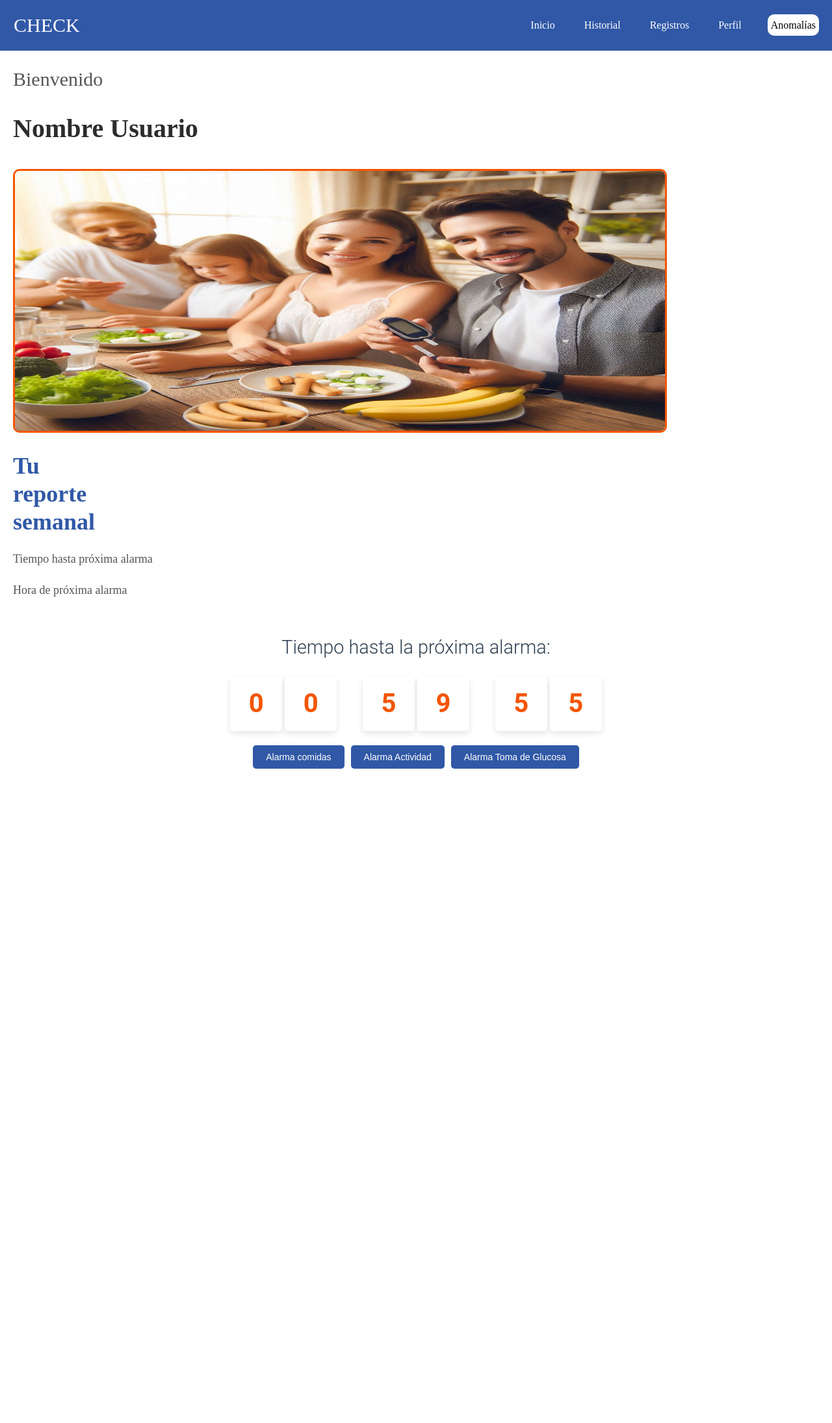
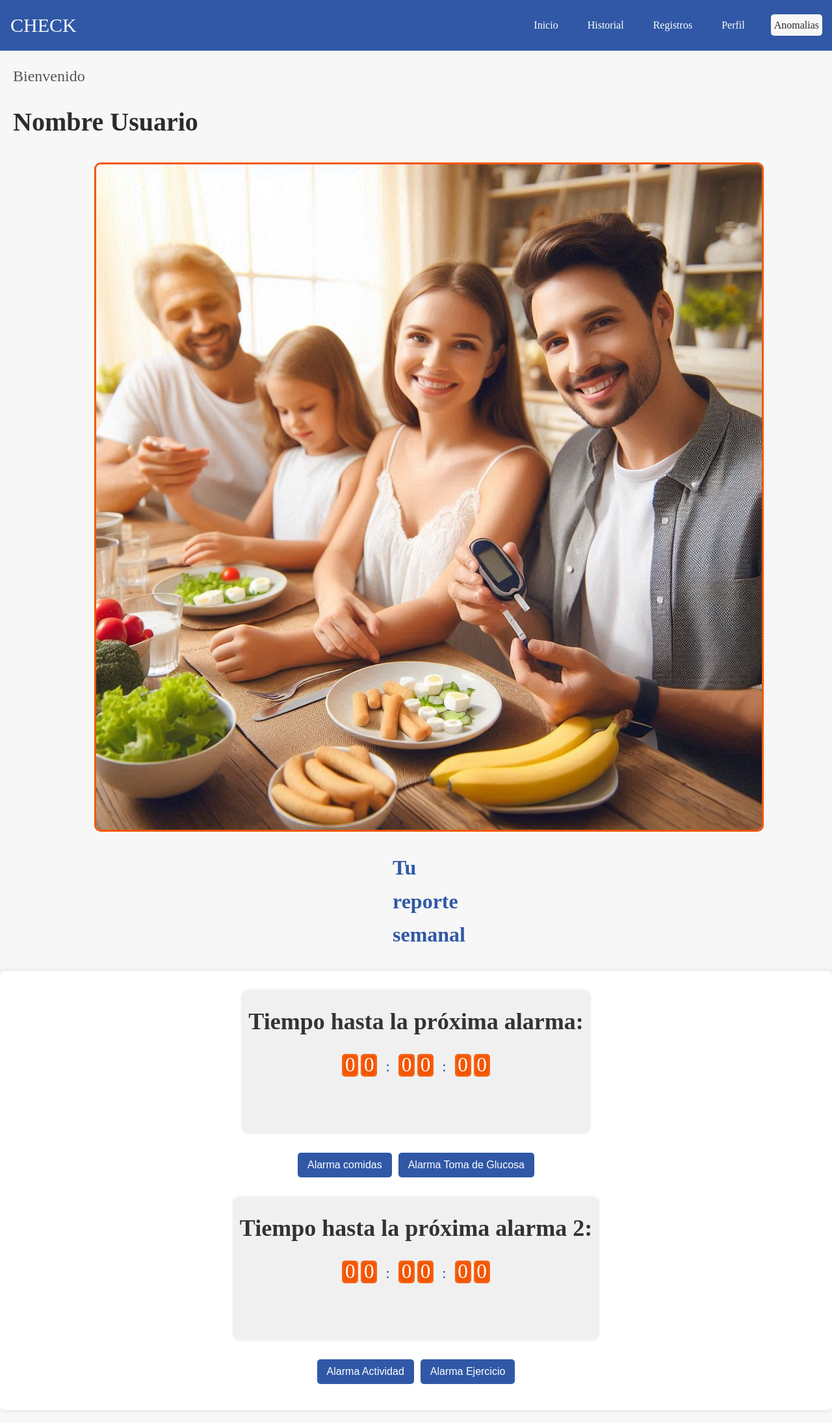
Before and after one commit to DouzZ4/Check.Inc, a PHP site: page /pages/Index_Patient.html in a window 1280 px wide. Shown: the whole page at 65% size. Before the commit the page ends 1183 px from the top, so only its background shows below. Run offline with PHP 8.4, Linux system fonts and the light colour scheme.

Commit message:
Contadores y correciones

```diff
--- a/Check/src/assets/styles/index_Patient.css
+++ b/Check/src/assets/styles/index_Patient.css
@@ -2,9 +2,6 @@
 body {
     margin: 0; /* Elimina los márgenes por defecto del body */
     font-family: Quando, bond; /* Define la fuente predeterminada */
-    display: contents; /* Muestra solo el contenido de los elementos, sin crear un contenedor adicional */
-    flex-direction: column; /* Organiza los elementos en columnas (no tiene efecto con display: contents) */
-    align-items: center; /* Centra los elementos horizontalmente */
     background-color: #f7f7f7; /* Color de fondo claro */
 }
 
@@ -12,50 +9,44 @@ body {
 .bienvenida {
     display: block; /* Hace que la sección ocupe toda la línea disponible */
     text-align: left; /* Alinea el texto a la izquierda */
-    margin-top: 20px; /* Margen superior */
     margin: 20px; /* Margen alrededor de toda la sección */
 }
 
 .bienvenida p {
-    font-size: 30px; /* Tamaño del texto */
+    font-size: 1.5em; /* Tamaño del texto */
     color: #555; /* Color de texto gris */
 }
 
 .bienvenida h1 {
-    font-size: 40px; /* Tamaño del título */
+    font-size: 2.5em; /* Tamaño del título */
     font-weight: bold; /* Negrita para el texto */
     color: #2C2C2C; /* Color del texto */
 }
 
 /* Estilo para la sección del reporte semanal */
 .reporte-semanal {
-    display: flex; /* Hace que los elementos hijos se organicen en línea o columna */
-    flex-direction: column; /* Organiza los elementos en una columna */
-    align-items: left; /* Alinea los elementos a la izquierda */
-    margin-top: 20px; /* Margen superior */
-    text-align: left; /* Alinea el texto a la izquierda */
-    margin: 20px; /* Margen alrededor de toda la sección */
+    display: flex;
+    flex-direction: column;
+    align-items: center; /* Centra horizontalmente el contenido */
+    margin: 20px;
+    width: 100%;
+    text-align: center; /* Centra el texto también */
 }
 
 .imagen-reporte {
-    justify-content: center;
-    width: 1000px; /* Ajusta el tamaño de la imagen al 80% del contenedor */
-    height: 400px;
-    border: 3px solid #f45501; /* Borde con color naranja */
-    border-radius: 10px; /* Bordes redondeados */
-    margin-bottom: 20px; /* Margen inferior */
+    width: auto; /* Ajuste automático del ancho */
+    max-width: 80%; /* Limita el ancho al 80% del contenedor */
+    height: auto; /* Altura automática */
+    border: 3px solid #f45501;
+    border-radius: 10px;
+    margin-bottom: 20px;
 }
 
 .reporte-semanal h2 {
-    font-size: 36px; /* Tamaño del subtítulo */
+    text-align: left;
+    font-size: 2em; /* Tamaño del subtítulo */
     color: #3058a6; /* Color azul del texto */
     margin: 0; /* Elimina el margen */
-    line-height: 1.2; /* Altura de línea */
-}
-
-.reporte-semanal p {
-    font-size: 18px; /* Tamaño del texto del párrafo */
-    color: #555; /* Color de texto gris */
 }
 
 /* Estilo para los botones de alarmas */
@@ -71,9 +62,9 @@ body {
     color: white; /* Texto en blanco */
     border: none; /* Sin borde */
     border-radius: 5px; /* Bordes redondeados */
-    padding: 10px 20px; /* Espacio interno del botón */
+    padding: 10px 15px; /* Espacio interno del botón */
     cursor: pointer; /* Cambia el cursor a puntero al pasar por encima */
-    font-size: 14px; /* Tamaño del texto */
+    font-size: 1em; /* Tamaño del texto */
     transition: background-color 0.3s; /* Suaviza el cambio de color del fondo */
 }
 
@@ -84,11 +75,64 @@ body {
 /* Estilo para la barra de navegación */
 .navbar {
     background-color: #3058a6; /* Fondo azul de la barra */
-    padding: 15px 20px; /* Espacio interno de la barra */
+    padding: 15px; /* Espacio interno de la barra */
     display: flex; /* Muestra los elementos en línea */
     align-items: center; /* Centra verticalmente los elementos */
     justify-content: space-between; /* Distribuye el contenido de forma uniforme */
     color: rgb(255, 255, 255); /* Texto en blanco */
+}
+
+/* Estilo para el contenedor de alarmas */
+.contenedor-alarma {
+    display: flex;
+    flex-wrap: wrap; /* Permite que los elementos se ajusten si es necesario */
+    justify-content: center; /* Centra el contenedor */
+    align-items: flex-start;
+    padding: 20px;
+    background-color: #ffffff;
+    border-radius: 8px;
+    box-shadow: 0px 0px 8px rgba(0, 0, 0, 0.1);
+    max-width: flex; /* Limita el ancho total del contenedor */
+    margin: 20px auto; /* Centra el contenedor en la página */
+}
+
+/* Contador */
+.contador {
+    flex: 1 1 200px; /* Tamaño más pequeño para el contador */
+    display: flex;
+    flex-direction: column;
+    align-items: center;
+    margin: 10px;
+}
+
+.contador h2 {
+    font-size: 1.5em; /* Tamaño del título del contador */
+    color: #333;
+    margin-bottom: 10px;
+}
+
+.contador-grupo {
+    display: flex;
+    gap: 4px;
+}
+
+.digito {
+    display: flex;
+    align-items: center;
+    justify-content: center;
+    width: 25px; /* Ancho más pequeño */
+    height: 35px; /* Alto más pequeño */
+    background-color: #f45501;
+    color: white;
+    font-size: 1.3em; /* Tamaño de la fuente más grande */
+    border-radius: 5px;
+    box-shadow: inset 0px 0px 4px rgba(255, 255, 255, 0.3);
+}
+
+.separador {
+    font-size: 1.0em; /* Tamaño del separador */
+    color: #3058a6;
+    padding: 0 4px;
 }
 
 /* Estilo para el contenedor del "check" (checkbox) */
@@ -108,6 +152,12 @@ body {
 .check label {
     font-size: 30px; /* Tamaño del texto de la etiqueta */
     cursor: pointer; /* Cambia el cursor a puntero al pasar por encima */
+}
+#Anomalias-btn {
+    background-color: #f7f7f7;
+    color: #2C2C2C;
+
+
 }
 
 /* Estilo para la lista de enlaces de la barra de navegación */
@@ -185,63 +235,3 @@ body {
 .dropdown:hover .dropdown-content {
     display: block; /* Muestra el menú */
 }
-
-/* Estilo específico para el botón "Anomalías" */
-#Anomalias-btn {
-    background-color: #ffffff; /* Fondo blanco */
-    color: black; /* Texto negro */
-    border-radius: 10px; /* Bordes redondeados */
-}
-
-/* Contenedor general del contador */
-.contador {
-    text-align: center;
-    margin-top: 30px;
-    font-family: 'Roboto', sans-serif;
-    color: #3058a6;
-}
-
-/* Estilos para el título del contador */
-.contador h2 {
-    font-size: 1.8em;
-    color: #2C3E50;
-    margin-bottom: 10px;
-    font-weight: 300;
-}
-
-/* Contenedor de cada dígito individual */
-.digito {
-    font-size: 2.5em;
-    font-weight: bold;
-    color: #F45501;
-    background-color: #ffffff;
-    padding: 10px;
-    border-radius: 5px;
-    box-shadow: 0px 4px 10px rgba(0, 0, 0, 0.1);
-    margin: 2px;
-    display: inline-block;
-    width: 1.5em;
-    text-align: center;
-}
-
-/* Contenedor para agrupar dígitos en horas, minutos y segundos */
-.contador-grupo {
-    display: inline-flex;
-    align-items: center;
-    justify-content: center;
-    margin: 0 5px;
-}
-
-/* Efecto de parpadeo en los dos puntos ":" */
-.separador {
-    font-size: 2em;
-    margin: 0 5px;
-    animation: blink 1s step-end infinite;
-}
-
-/* Animación para el parpadeo */
-@keyframes blink {
-    50% {
-        opacity: 0;
-    }
-}
--- a/Check/src/pages/Index_Patient.html
+++ b/Check/src/pages/Index_Patient.html
@@ -1,93 +1,140 @@
 <!DOCTYPE html>
 <html lang="es">
 <head>
-    <meta charset="UTF-8"> <!-- Define el conjunto de caracteres como UTF-8, permitiendo el uso de caracteres especiales -->
-    <meta name="viewport" content="width=device-width, initial-scale=1.0"> <!-- Hace la página responsive para dispositivos móviles -->
-    <title>Página de Inicio - Usuario</title> <!-- Título que aparecerá en la pestaña del navegador -->
-
-    <!-- Vincula los estilos generales y específicos para esta página -->
-    <link rel="stylesheet" href="../assets/styles/main.css"> <!-- Estilos generales del sitio web -->
-    <link rel="stylesheet" href="../assets/styles/index_patient.css"> <!-- Estilos específicos para esta página -->
+    <meta charset="UTF-8">
+    <meta name="viewport" content="width=device-width, initial-scale=1.0">
+    <title>Página de Inicio - Usuario</title>
+    <link rel="stylesheet" href="../assets/styles/main.css">
+    <link rel="stylesheet" href="../assets/styles/index_patient.css">
+    <style>
+        /* Agregar estilo adicional para los contadores */
+        .contenedor-alarma {
+            display: flex;
+            flex-direction: column;
+            align-items: center;
+            margin: 20px 0;
+        }
+        .contador {
+            background-color: #f0f0f0;
+            padding: 10px; /* Ajustar padding */
+            border-radius: 10px;
+            box-shadow: 0 0 5px rgba(0, 0, 0, 0.1);
+            margin: 10px 0;
+            font-size: 1.5rem; /* Ajustar tamaño de fuente */
+        }
+        .contador-grupo {
+            display: flex;
+            font-size: 1.5rem; /* Ajustar tamaño de fuente */
+        }
+        .separador {
+            margin: 0 5px; /* Ajustar el margen del separador */
+        }
+        .botones-alarmas {
+            display: flex;
+            justify-content: center;
+            gap: 10px;
+            margin-bottom: 20px;
+        }
+    </style>
 </head>
 <body>
     <!-- Barra de navegación principal -->
     <nav class="navbar">
-        <!-- Contenedor para el "check" -->
         <div class="check">
-            <label for="check">CHECK</label> <!-- Etiqueta de texto para el "check" (posiblemente para un checkbox o similar) -->
+            <label for="check">CHECK</label>
         </div>
 
-        <!-- Lista de enlaces de la barra de navegación -->
         <ul class="nav-links">
-            <li><a href="index.html">Inicio</a></li> <!-- Enlace a la página de inicio -->
-            <li><a href="#">Historial</a></li> <!-- Enlace (aún sin definir) para el historial -->
+            <li><a href="index.html">Inicio</a></li>
+            <li><a href="#">Historial</a></li>
             <li class="dropdown">
-                <a href="#" class="dropdown-btn">Registros</a> <!-- Botón que despliega el menú de registros -->
+                <a href="#" class="dropdown-btn">Registros</a>
                 <ul class="dropdown-content">
-                    <!-- Contenido del menú desplegable, cada enlace lleva a una sección diferente -->
                     <li><a href="#">Alarmas</a></li>
                     <li><a href="#">Actividades</a></li>
                     <li><a href="#">Citas</a></li>
                     <li><a href="#">Medicamentos</a></li>
                 </ul>
             </li>
-            <li><a href="#">Perfil</a></li> <!-- Enlace (aún sin definir) para el perfil del usuario -->
-            <li><a href="#" id="Anomalias-btn">Anomalías</a></li> <!-- Enlace con un botón específico para "Anomalías" -->
+            <li><a href="#">Perfil</a></li>
+            <li><a href="#" id="Anomalias-btn">Anomalias</a></li>
         </ul>
     </nav>
 
     <!-- Sección de bienvenida para el usuario -->
     <section class="bienvenida">
-        <p>Bienvenido</p> <!-- Mensaje de bienvenida al usuario -->
-        <h1>Nombre Usuario</h1> <!-- Muestra el nombre del usuario (a ser reemplazado por el nombre real) -->
+        <p>Bienvenido</p>
+        <h1>Nombre Usuario</h1>
     </section>
 
     <!-- Sección del reporte semanal del usuario -->
     <section class="reporte-semanal">
-        <!-- Imagen del reporte, con ruta relativa a la ubicación de la imagen -->
         <img src="../assets/images/Familia_Paciente.png" alt="Imagen de familia" class="imagen-reporte">
-        <h2>Tu <br> reporte <br> semanal</h2> <!-- Título del reporte, con saltos de línea para la distribución del texto -->
-        <p>Tiempo hasta próxima alarma</p> <!-- Texto indicando el tiempo restante hasta la próxima alarma -->
-        <p>Hora de próxima alarma</p> <!-- Texto indicando la hora de la próxima alarma -->
+        <h2>Tu <br> reporte <br> semanal</h2>
     </section>
-        <!-- Contenedor del contador -->
-        <div class="contador">
+
+    <!-- Contenedor de contadores -->
+    <div class="contenedor-alarma">
+        <!-- Primer contador de alarmas -->
+        <div class="contador" id="contador-alarma-1">
             <h2>Tiempo hasta la próxima alarma:</h2>
-            <div class="contador-grupo" id="horas">
-                <div class="digito" id="horas-unidad">0</div>
-                <div class="digito" id="horas-decena">0</div>
-            </div>
+            <div class="contador-grupo">
+                <div class="digito" id="horas-decena-1">0</div>
+                <div class="digito" id="horas-unidad-1">0</div>
                 <span class="separador">:</span>
-            <div class="contador-grupo" id="minutos">
-                <div class="digito" id="minutos-decena">0</div>
-                <div class="digito" id="minutos-unidad">0</div>
-            </div>
+                <div class="digito" id="minutos-decena-1">0</div>
+                <div class="digito" id="minutos-unidad-1">0</div>
                 <span class="separador">:</span>
-            <div class="contador-grupo" id="segundos">
-                <div class="digito" id="segundos-decena">0</div>
-                <div class="digito" id="segundos-unidad">0</div>
+                <div class="digito" id="segundos-decena-1">0</div>
+                <div class="digito" id="segundos-unidad-1">0</div>
             </div>
         </div>
 
-        <!-- JavaScript para el contador -->
+        <!-- Botones de alarmas para el primer contador -->
+        <section class="botones-alarmas">
+            <button data-duration="7200" data-contador="1">Alarma comidas</button>
+            <button data-duration="3600" data-contador="1">Alarma Toma de Glucosa</button>
+        </section>
+
+        <!-- Segundo contador de alarmas -->
+        <div class="contador" id="contador-alarma-2">
+            <h2>Tiempo hasta la próxima alarma 2:</h2>
+            <div class="contador-grupo">
+                <div class="digito" id="horas-decena-2">0</div>
+                <div class="digito" id="horas-unidad-2">0</div>
+                <span class="separador">:</span>
+                <div class="digito" id="minutos-decena-2">0</div>
+                <div class="digito" id="minutos-unidad-2">0</div>
+                <span class="separador">:</span>
+                <div class="digito" id="segundos-decena-2">0</div>
+                <div class="digito" id="segundos-unidad-2">0</div>
+            </div>
+        </div>
+
+        <!-- Botones de alarmas para el segundo contador -->
+        <section class="botones-alarmas">
+            <button data-duration="1800" data-contador="2">Alarma Actividad</button>
+            <button data-duration="5400" data-contador="2">Alarma Ejercicio</button>
+        </section>
+    </div>
+
     <script>
-            // Duración en segundos (por ejemplo, 1 hora = 3600 segundos)
-            let duracion = 3600;
+        let intervalosAlarma = [null, null];  // Almacena los intervalos de las alarmas actuales
 
-            const horasUnidad = document.getElementById("horas-unidad");
-            const horasDecena = document.getElementById("horas-decena");
-            const minutosUnidad = document.getElementById("minutos-unidad");
-            const minutosDecena = document.getElementById("minutos-decena");
-            const segundosUnidad = document.getElementById("segundos-unidad");
-            const segundosDecena = document.getElementById("segundos-decena");
+        // Actualiza el contador con la duración indicada
+        function actualizarContador(duracion, contadorIndex) {
+            const horasDecena = document.getElementById(`horas-decena-${contadorIndex}`);
+            const horasUnidad = document.getElementById(`horas-unidad-${contadorIndex}`);
+            const minutosDecena = document.getElementById(`minutos-decena-${contadorIndex}`);
+            const minutosUnidad = document.getElementById(`minutos-unidad-${contadorIndex}`);
+            const segundosDecena = document.getElementById(`segundos-decena-${contadorIndex}`);
+            const segundosUnidad = document.getElementById(`segundos-unidad-${contadorIndex}`);
 
-            const iniciarContador = () => {
-                const intervalo = setInterval(() => {
+            const actualizarPantalla = () => {
                 let horas = Math.floor(duracion / 3600);
                 let minutos = Math.floor((duracion % 3600) / 60);
                 let segundos = duracion % 60;
 
-                    // Asigna cada dígito a su respectivo recuadro
                 horasDecena.textContent = Math.floor(horas / 10);
                 horasUnidad.textContent = horas % 10;
                 minutosDecena.textContent = Math.floor(minutos / 10);
@@ -95,23 +142,37 @@
                 segundosDecena.textContent = Math.floor(segundos / 10);
                 segundosUnidad.textContent = segundos % 10;
 
+                if (duracion <= 0) {
+                    clearInterval(intervalosAlarma[contadorIndex - 1]);
+                    // Opcional: Resetear contadores
+                    horasDecena.textContent = '0';
+                    horasUnidad.textContent = '0';
+                    minutosDecena.textContent = '0';
+                    minutosUnidad.textContent = '0';
+                    segundosDecena.textContent = '0';
+                    segundosUnidad.textContent = '0';
+                }
                 duracion--;
-
-                    if (duracion < 0) {
-                        clearInterval(intervalo);
-                        alert("¡Es hora de tu alarma!");
-                    }
-                }, 1000);
             };
 
-            iniciarContador();
+            clearInterval(intervalosAlarma[contadorIndex - 1]);  // Limpia cualquier alarma previa
+            actualizarPantalla();  // Actualiza la primera vez inmediatamente
+            intervalosAlarma[contadorIndex - 1] = setInterval(actualizarPantalla, 1000);  // Configura el intervalo
+        }
+
+        // Cambia la duración de la alarma al hacer clic en un botón
+        document.querySelectorAll('.botones-alarmas button').forEach(button => {
+            button.addEventListener('click', () => {
+                const duracion = parseInt(button.getAttribute('data-duration'));
+                const contadorIndex = parseInt(button.getAttribute('data-contador'));
+                actualizarContador(duracion, contadorIndex);
+
+                // Estilo visual para el botón activo
+                document.querySelectorAll('.botones-alarmas button').forEach(btn => btn.style.backgroundColor = '#3058a6');
+                button.style.backgroundColor = '#f45501';
+            });
+        });
     </script>
 
-    <!-- Sección con botones de acceso rápido para configurar alarmas -->
-    <section class="botones-alarmas">
-        <button>Alarma comidas</button> <!-- Botón para activar o configurar la alarma de comidas -->
-        <button>Alarma Actividad</button> <!-- Botón para la alarma de actividad física -->
-        <button>Alarma Toma de Glucosa</button> <!-- Botón para la alarma de toma de glucosa -->
-    </section>
 </body>
 </html>
```
Lines whose indentation alone changed are shown as unchanged.
